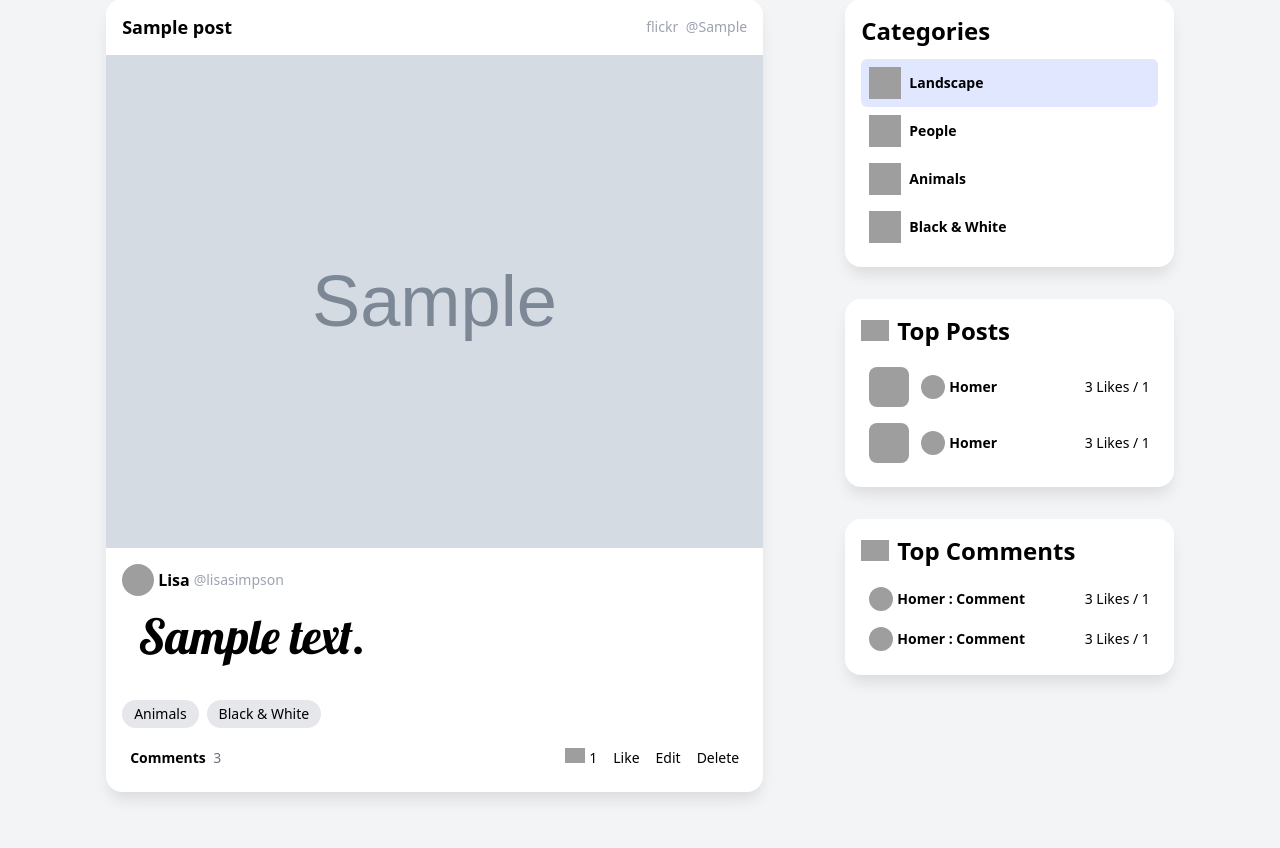
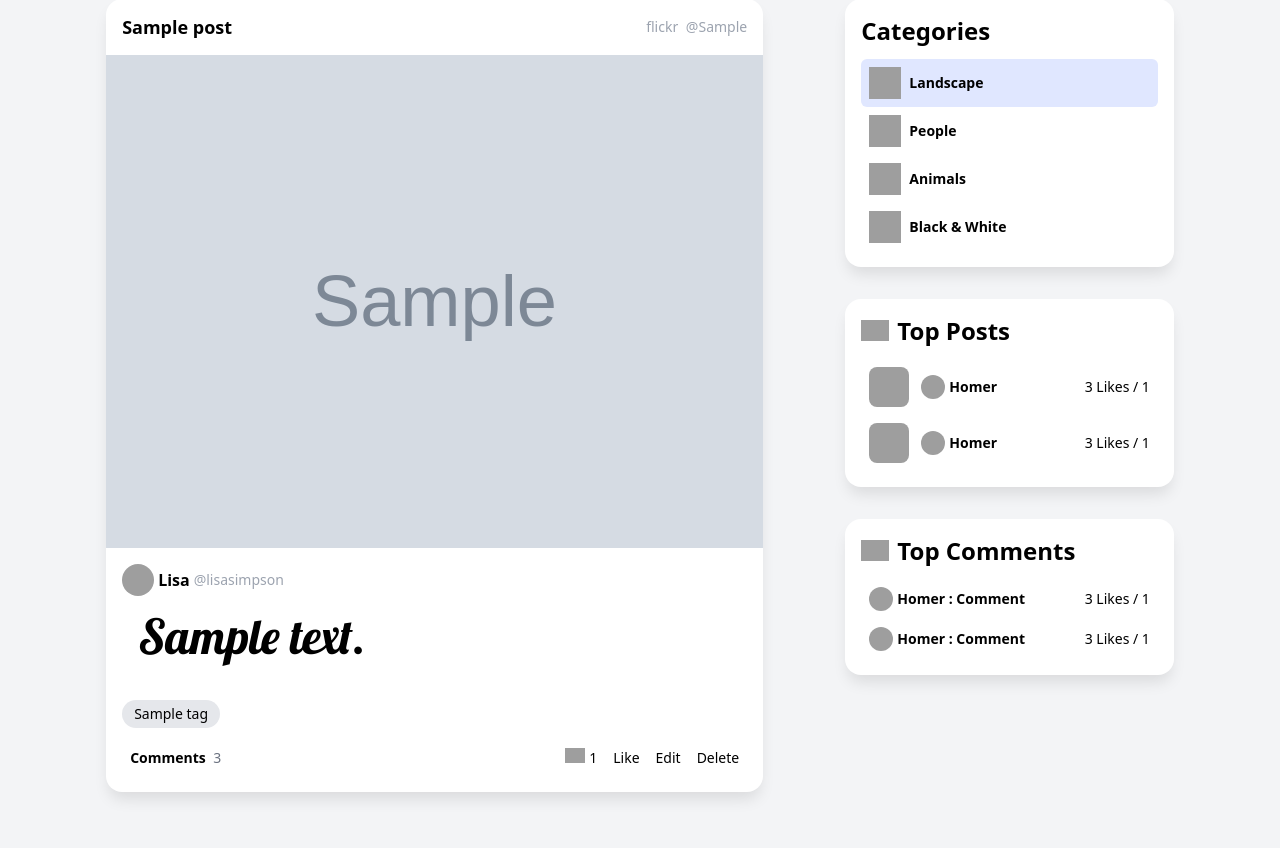
Before and after one commit to Radensuaso/awesome, a Django app: page / in a window 1280 px wide. Shown: the part 474-1322 px from the top of the page. Run offline with Django 5.2, Linux system fonts and the light colour scheme; tables that the repository leaves empty hold one stand-in row (values such as "Sample post"); grey boxes marked "Sample" are stand-in pictures; some libraries are stand-ins or nearby versions; grey boxes are pictures that could not be loaded.

Commit message:
adds tags to posts

```diff
--- a/a_posts/admin.py
+++ b/a_posts/admin.py
@@ -3,3 +3,4 @@ from django.contrib import admin
 from a_posts.models import *
 
 admin.site.register(Post)
+admin.site.register(Tag)
--- a/a_posts/models.py
+++ b/a_posts/models.py
@@ -8,6 +8,7 @@ class Post(models.Model):
     url = models.URLField(max_length=500, null=True)
     image = models.URLField(max_length=500)
     body = models.TextField()
+    tags = models.ManyToManyField("Tag")
     created = models.DateTimeField(auto_now_add=True)
     id = models.CharField(
         max_length=100,
@@ -22,3 +23,11 @@ class Post(models.Model):
 
     class Meta:
         ordering = ["-created"]
+
+
+class Tag(models.Model):
+    name = models.CharField(max_length=20)
+    slug = models.SlugField(max_length=20, unique=True)
+
+    def __str__(self):
+        return str(self.name)
--- a/templates/a_posts/post.html
+++ b/templates/a_posts/post.html
@@ -19,8 +19,9 @@
     </a>
     <p class="text-5xl mb-10 px-4 font1">{{ post.body }}</p>
     <div class="flex items-center gap-2 text-sm mb-5 flex-wrap">
-      <a href="" class="bg-gray-200 rounded-full px-3 py-1 hover:bg-gray-800 hover:text-white">Animals</a>
-      <a href="" class="bg-gray-200 rounded-full px-3 py-1 hover:bg-gray-800 hover:text-white">Black & White</a>
+      {% for tag in post.tags.all %}
+      <a href="" class="bg-gray-200 rounded-full px-3 py-1 hover:bg-gray-800 hover:text-white">{{ tag }}</a>
+      {% endfor %}
     </div>
     <div class="flex items-center justify-between text-sm px-2">
       <a class="font-bold hover:underline" href="{% url 'post' post.id %}">
```
Also changed, not shown: a_posts/migrations/0003_tag_post_tags.py (added).
